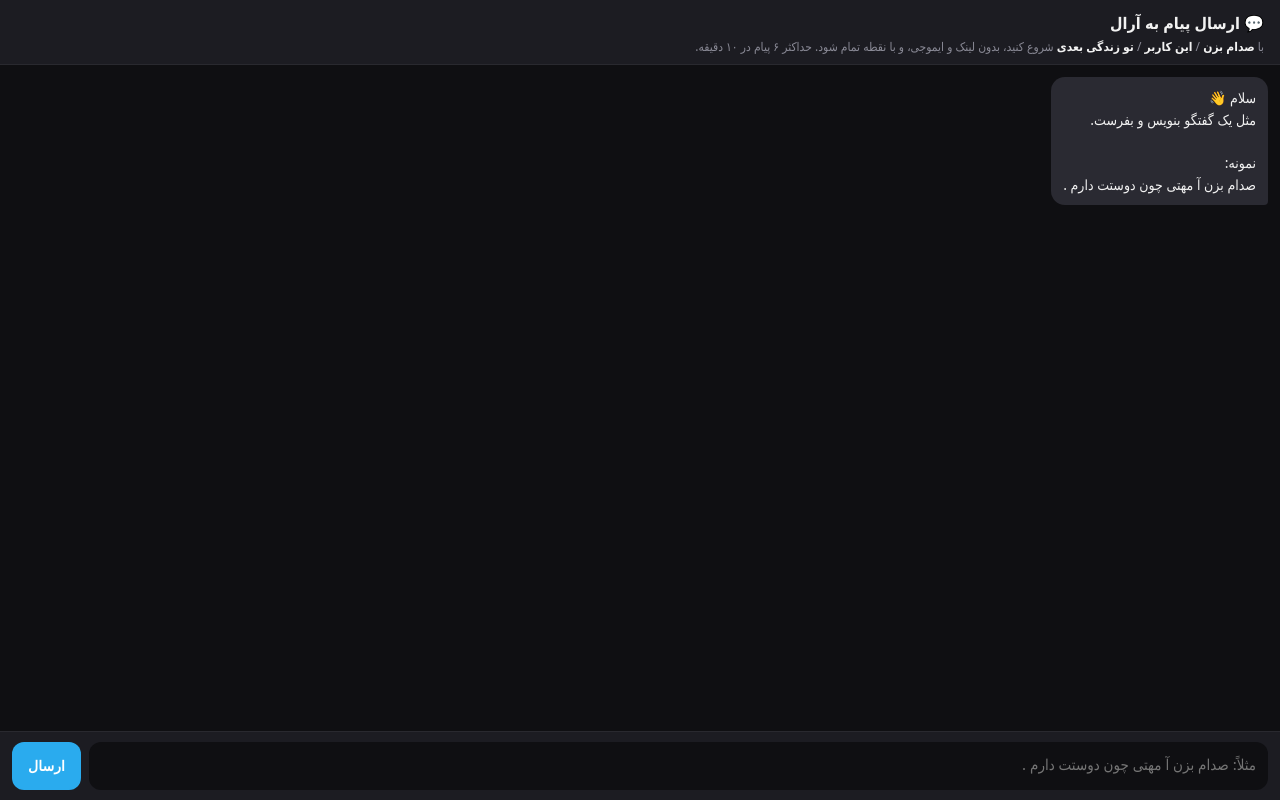
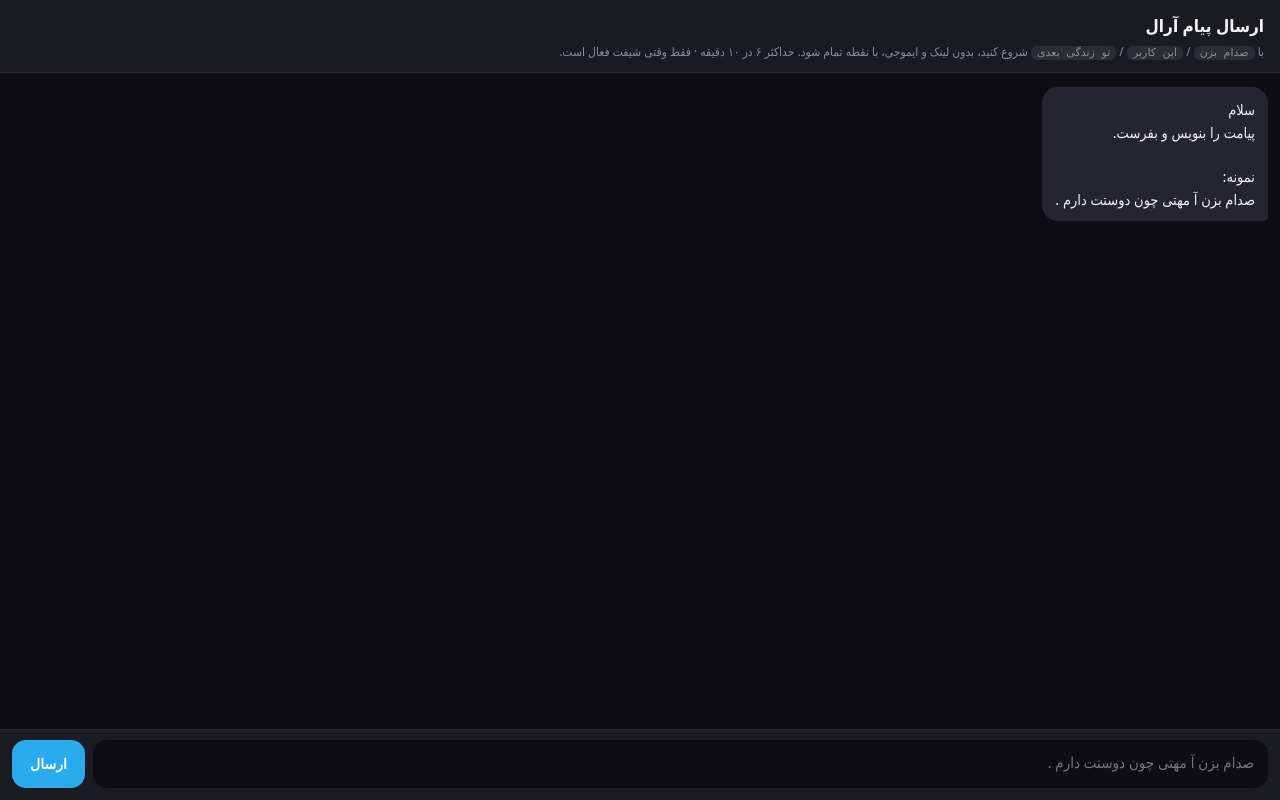
Before and after one commit to mtigang/sedambzan, a website: page serverless/miniapp/index.html in a window 1280 px wide. Drawn offline with Linux system fonts and the light colour scheme.

Commit message:
feat: mini app menu, shift UX, announce fix, admin tools, help/batch

```diff
--- a/serverless/miniapp/index.html
+++ b/serverless/miniapp/index.html
@@ -7,212 +7,111 @@
   <script src="https://telegram.org/js/telegram-web-app.js"></script>
   <style>
     :root {
-      --bg: var(--tg-theme-bg-color, #0f0f12);
-      --text: var(--tg-theme-text-color, #f2f2f2);
-      --hint: var(--tg-theme-hint-color, #8a8a96);
+      --bg: var(--tg-theme-bg-color, #0e0e12);
+      --text: var(--tg-theme-text-color, #f4f4f5);
+      --hint: var(--tg-theme-hint-color, #8b8b96);
       --btn: var(--tg-theme-button-color, #2aabee);
       --btn-text: var(--tg-theme-button-text-color, #fff);
-      --sec: var(--tg-theme-secondary-bg-color, #1c1c22);
-      --bubble-me: #2a6f97;
-      --bubble-bot: #2a2a32;
+      --sec: var(--tg-theme-secondary-bg-color, #1a1a22);
+      --me: #1b6ca8;
+      --bot: #25252f;
     }
     * { box-sizing: border-box; margin: 0; padding: 0; }
     body {
-      font-family: system-ui, -apple-system, 'Segoe UI', Tahoma, sans-serif;
-      background: var(--bg);
-      color: var(--text);
-      height: 100dvh;
-      display: flex;
-      flex-direction: column;
-      overflow: hidden;
+      font-family: system-ui, -apple-system, Tahoma, sans-serif;
+      background: var(--bg); color: var(--text);
+      height: 100dvh; display: flex; flex-direction: column; overflow: hidden;
     }
     header {
-      padding: 12px 16px 8px;
+      padding: 14px 16px 10px; background: var(--sec);
       border-bottom: 1px solid rgba(255,255,255,0.06);
-      background: var(--sec);
     }
-    header h1 { font-size: 16px; font-weight: 600; }
-    header p { font-size: 12px; color: var(--hint); margin-top: 4px; line-height: 1.5; }
-    #chat {
-      flex: 1;
-      overflow-y: auto;
-      padding: 12px 12px 8px;
-      display: flex;
-      flex-direction: column;
-      gap: 10px;
+    header h1 { font-size: 17px; font-weight: 700; }
+    header p { font-size: 12px; color: var(--hint); margin-top: 6px; line-height: 1.55; }
+    header code { background: rgba(255,255,255,0.08); padding: 1px 6px; border-radius: 6px; font-size: 11px; }
+    #chat { flex: 1; overflow-y: auto; padding: 14px 12px; display: flex; flex-direction: column; gap: 10px; }
+    .msg {
+      max-width: 90%; padding: 11px 13px; border-radius: 16px; font-size: 14.5px;
+      line-height: 1.55; white-space: pre-wrap; word-break: break-word;
     }
-    .msg {
-      max-width: 88%;
-      padding: 10px 12px;
-      border-radius: 14px;
-      font-size: 14px;
-      line-height: 1.55;
-      white-space: pre-wrap;
-      word-break: break-word;
-    }
-    .msg.bot {
-      align-self: flex-start;
-      background: var(--bubble-bot);
-      border-bottom-right-radius: 4px;
-    }
-    .msg.me {
-      align-self: flex-end;
-      background: var(--bubble-me);
-      border-bottom-left-radius: 4px;
-    }
+    .msg.bot { align-self: flex-start; background: var(--bot); border-bottom-right-radius: 5px; }
+    .msg.me { align-self: flex-end; background: var(--me); border-bottom-left-radius: 5px; }
     .msg .meta { font-size: 11px; color: var(--hint); margin-top: 6px; }
     .composer {
-      display: flex;
-      gap: 8px;
-      padding: 10px 12px calc(10px + env(safe-area-inset-bottom));
-      background: var(--sec);
-      border-top: 1px solid rgba(255,255,255,0.06);
+      display: flex; gap: 8px; padding: 10px 12px calc(12px + env(safe-area-inset-bottom));
+      background: var(--sec); border-top: 1px solid rgba(255,255,255,0.06); align-items: flex-end;
     }
     #input {
-      flex: 1;
-      resize: none;
-      border: none;
-      border-radius: 12px;
-      padding: 12px;
-      font-size: 15px;
-      font-family: inherit;
-      background: var(--bg);
-      color: var(--text);
-      min-height: 48px;
-      max-height: 120px;
-      outline: none;
+      flex: 1; resize: none; border: none; border-radius: 14px; padding: 12px 14px;
+      font-size: 15px; font-family: inherit; background: var(--bg); color: var(--text);
+      min-height: 48px; max-height: 140px; outline: none;
     }
     #send {
-      border: none;
-      border-radius: 12px;
-      padding: 0 16px;
-      background: var(--btn);
-      color: var(--btn-text);
-      font-weight: 600;
-      font-size: 14px;
-      cursor: pointer;
-      min-width: 64px;
+      border: none; border-radius: 14px; height: 48px; padding: 0 18px;
+      background: var(--btn); color: var(--btn-text); font-weight: 700; font-size: 14px; min-width: 72px;
     }
-    #send:disabled { opacity: 0.5; cursor: not-allowed; }
-    .rules {
-      font-size: 12px;
-      color: var(--hint);
-    }
-    .rules strong { color: var(--text); }
+    #send:disabled { opacity: 0.45; }
   </style>
 </head>
 <body>
   <header>
-    <h1>💬 ارسال پیام به آرال</h1>
-    <p class="rules">
-      با <strong>صدام بزن</strong> / <strong>این کاربر</strong> / <strong>تو زندگی بعدی</strong> شروع کنید،
-      بدون لینک و ایموجی، و با نقطه تمام شود. حداکثر ۶ پیام در ۱۰ دقیقه.
+    <h1>ارسال پیام آرال</h1>
+    <p>
+      با <code>صدام بزن</code> / <code>این کاربر</code> / <code>تو زندگی بعدی</code> شروع کنید،
+      بدون لینک و ایموجی، با نقطه تمام شود. حداکثر ۶ در ۱۰ دقیقه · فقط وقتی شیفت فعال است.
     </p>
   </header>
   <div id="chat"></div>
   <div class="composer">
-    <textarea id="input" rows="1" placeholder="مثلاً: صدام بزن آ مهتی چون دوستت دارم ."></textarea>
+    <textarea id="input" rows="1" placeholder="صدام بزن آ مهتی چون دوستت دارم ."></textarea>
     <button type="button" id="send">ارسال</button>
   </div>
-
   <script>
     const tg = window.Telegram && window.Telegram.WebApp;
-    if (tg) {
-      tg.ready();
-      tg.expand();
-      try { tg.setHeaderColor('secondary_bg_color'); } catch (e) {}
-    }
-
+    if (tg) { tg.ready(); tg.expand(); try { tg.setHeaderColor('secondary_bg_color'); } catch (e) {} }
     const chat = document.getElementById('chat');
     const input = document.getElementById('input');
     const sendBtn = document.getElementById('send');
-
     function addMsg(text, who, meta) {
       const el = document.createElement('div');
       el.className = 'msg ' + (who === 'me' ? 'me' : 'bot');
       el.textContent = text;
-      if (meta) {
-        const m = document.createElement('div');
-        m.className = 'meta';
-        m.textContent = meta;
-        el.appendChild(m);
-      }
-      chat.appendChild(el);
-      chat.scrollTop = chat.scrollHeight;
+      if (meta) { const m = document.createElement('div'); m.className = 'meta'; m.textContent = meta; el.appendChild(m); }
+      chat.appendChild(el); chat.scrollTop = chat.scrollHeight;
     }
-
-    addMsg(
-      'سلام 👋\nمثل یک گفتگو بنویس و بفرست.\n\nنمونه:\nصدام بزن آ مهتی چون دوستت دارم .',
-      'bot'
-    );
-
+    addMsg('سلام\nپیامت را بنویس و بفرست.\n\nنمونه:\nصدام بزن آ مهتی چون دوستت دارم .', 'bot');
     function callEndpoint(name, payload) {
       return new Promise(function (resolve, reject) {
         if (!tg || !tg.Serverless || typeof tg.Serverless.call !== 'function') {
-          reject(new Error('این صفحه را از داخل ربات تلگرام باز کنید.'));
+          reject(new Error('فقط از داخل ربات تلگرام (منوی کنار کادر تایپ) باز کنید.'));
           return;
         }
         tg.Serverless.call(name, payload || {}, function (err, result) {
-          if (err) {
-            var msg = (err && err.message) || 'خطا';
-            reject(Object.assign(new Error(msg), { parameters: err.parameters, type: err.type }));
-            return;
-          }
-          resolve(result);
+          if (err) reject(new Error((err && err.message) || 'خطا'));
+          else resolve(result);
         });
       });
     }
-
-    async function loadHistory() {
-      try {
-        var res = await callEndpoint('getMyMessages', { limit: 10 });
-        if (res && res.items && res.items.length) {
-          addMsg('— پیام‌های اخیر شما —', 'bot');
-          res.items.slice().reverse().forEach(function (it) {
-            addMsg(
-              (it.content || '') + '\n' + (it.statusLabel || it.status),
-              'me',
-              '#' + it.id + (it.when ? ' · ' + it.when : '')
-            );
-          });
-        }
-      } catch (e) {
-        /* اختیاری */
-      }
-    }
-
     async function send() {
-      var text = (input.value || '').trim();
+      const text = (input.value || '').trim();
       if (!text) return;
       sendBtn.disabled = true;
       addMsg(text, 'me');
       input.value = '';
       try {
-        var res = await callEndpoint('submitMessage', { text: text });
+        const res = await callEndpoint('submitMessage', { text: text });
         addMsg(res.message || ('ثبت شد #' + res.msgId), 'bot');
-        if (tg && tg.HapticFeedback) {
-          try { tg.HapticFeedback.notificationOccurred('success'); } catch (e) {}
-        }
       } catch (err) {
-        addMsg('❌ ' + (err.message || 'خطا در ثبت'), 'bot');
-        if (tg && tg.HapticFeedback) {
-          try { tg.HapticFeedback.notificationOccurred('error'); } catch (e) {}
-        }
+        addMsg('❌ ' + (err.message || 'خطا'), 'bot');
       } finally {
         sendBtn.disabled = false;
         input.focus();
       }
     }
-
     sendBtn.addEventListener('click', send);
     input.addEventListener('keydown', function (e) {
-      if (e.key === 'Enter' && !e.shiftKey) {
-        e.preventDefault();
-        send();
-      }
+      if (e.key === 'Enter' && !e.shiftKey) { e.preventDefault(); send(); }
     });
-
-    loadHistory();
   </script>
 </body>
 </html>
```
